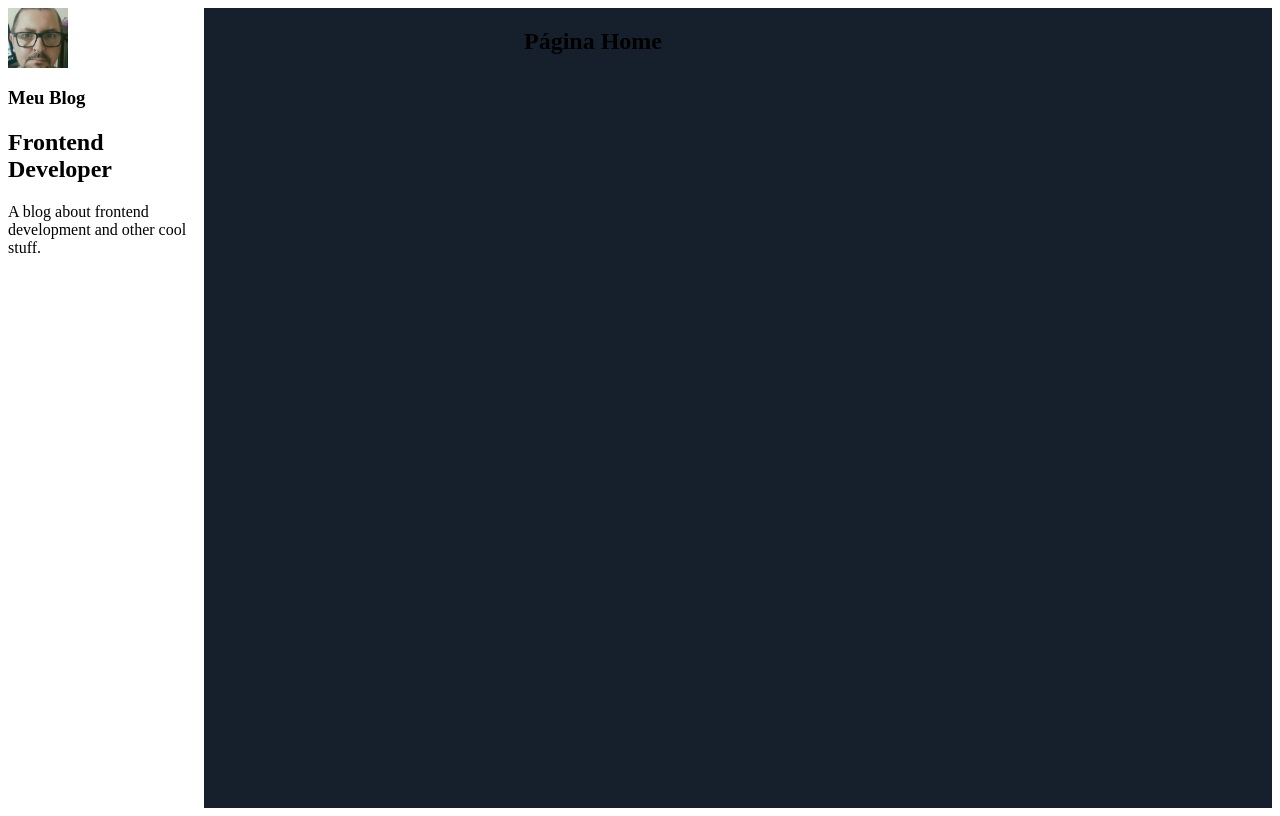
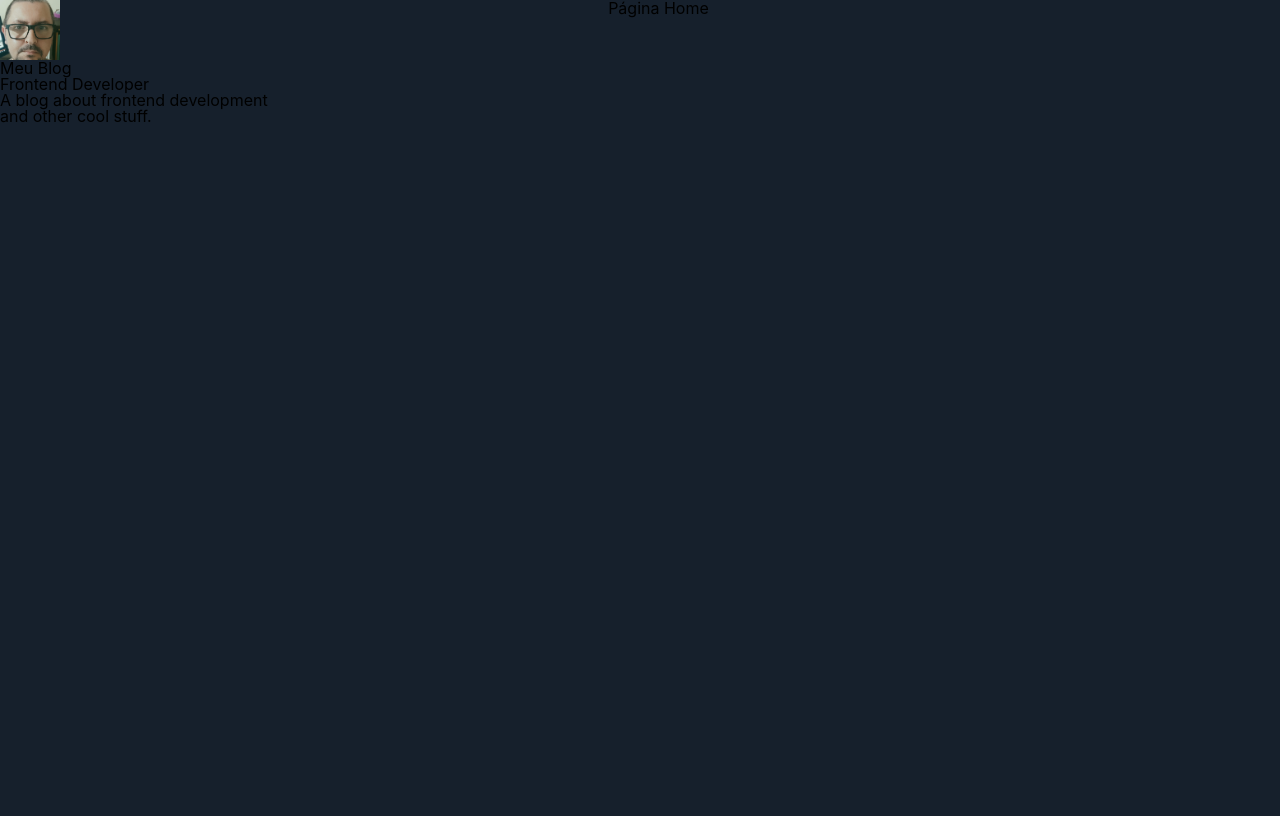
Before and after one commit to Alexandresl/My-blog, a Gatsby site: page / in a window 1280 px wide. Built offline with nearby package versions, Linux system fonts and the light colour scheme; Gatsby itself is replaced by a stand-in of ours.

Commit message:
23. Criando estilos globais com

```diff
--- a/src/components/Layout/index.jsx
+++ b/src/components/Layout/index.jsx
@@ -3,11 +3,13 @@
 import Profile from "../Profile"
 
 import * as S from './styled';
+import GlobalStyles from "../styles/global";
 
 const Layout = ({ children }) => {
 
   return (
     <S.LayoutWrapper>
+      <GlobalStyles />
       <aside>
         <Profile />
       </aside>
--- /dev/null
+++ b/src/components/styles/global.js
@@ -0,0 +1,66 @@
+import { createGlobalStyle } from "styled-components"
+
+const GlobalStyles = createGlobalStyle`
+  /* http://meyerweb.com/eric/tools/css/reset/
+   v2.0 | 20110126
+   License: none (public domain)
+  */
+  html, body, div, span, applet, object, iframe,
+  h1, h2, h3, h4, h5, h6, p, blockquote, pre,
+  a, abbr, acronym, address, big, cite, code,
+  del, dfn, em, img, ins, kbd, q, s, samp,
+  small, strike, strong, sub, sup, tt, var,
+  b, u, i, center,
+  dl, dt, dd, ol, ul, li,
+  fieldset, form, label, legend,
+  table, caption, tbody, tfoot, thead, tr, th, td,
+  article, aside, canvas, details, embed,
+  figure, figcaption, footer, header, hgroup,
+  menu, nav, output, ruby, section, summary,
+  time, mark, audio, video {
+    margin: 0;
+    padding: 0;
+    border: 0;
+    font-size: 100%;
+    font: inherit;
+    vertical-align: baseline;
+  }
+  /* HTML5 display-role reset for older browsers */
+  article, aside, details, figcaption, figure,
+  footer, header, hgroup, menu, nav, section {
+    display: block;
+  }
+  body {
+    line-height: 1;
+  }
+  ol, ul {
+    list-style: none;
+  }
+  blockquote, q {
+    quotes: none;
+  }
+  blockquote:before, blockquote:after,
+  q:before, q:after {
+    content: '';
+    content: none;
+  }
+  table {
+    border-collapse: collapse;
+    border-spacing: 0;
+  }
+  * {
+    box-sizing: border-box;
+  }
+  body {
+    background: #16202c;
+    line-height: 1;
+    font-size: 100%;
+    font-family: -apple-system, BlinkMacSystemFont, "Segoe UI", Roboto, Helvetica, Arial, sans-serif, "Apple Color Emoji", "Segoe UI Emoji", "Segoe UI Symbol";
+  }
+  img {
+    display: block;
+  	width: 100%;
+  	height: auto;
+  }
+`
+export default GlobalStyles
```
Also changed, not shown: README.md.
